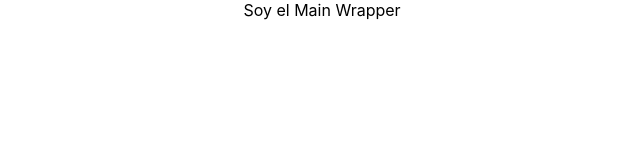
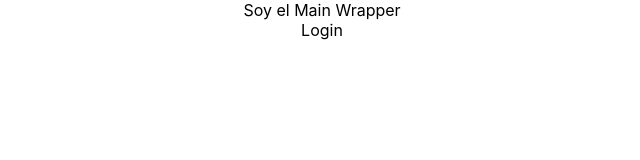
Before and after one commit to JosueMosquera/ecu-academy-ui, a React (Create React App) app: page / in a window 1280 px wide. Shown: the top 160 px of the page, without its empty margins (318-958 px from the left). Built offline with nearby package versions, Linux system fonts and the light colour scheme.

Commit message:
ImplementLogin

```diff
--- a/src/components/MainWrapper.jsx
+++ b/src/components/MainWrapper.jsx
@@ -2,7 +2,10 @@ import React from 'react'
 
 const MainWrapper = () => {
   return (
+    <>
     <div>Soy el Main Wrapper</div>
+    <span>Login</span>
+    </>
   )
 }
 
```
